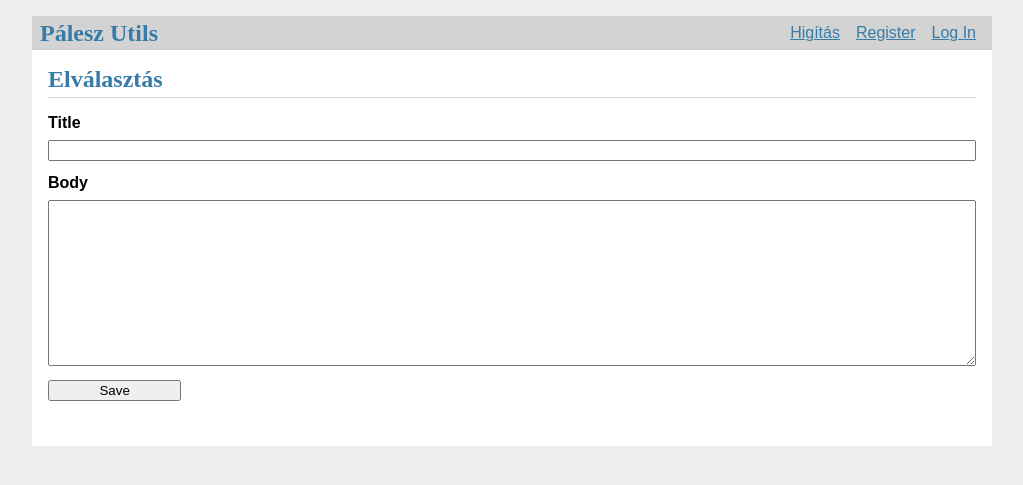
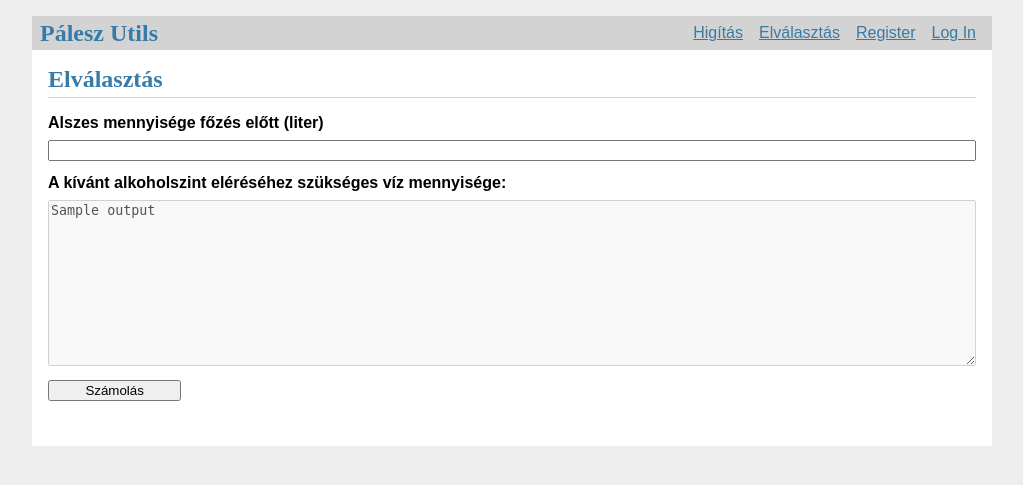
Before and after one commit to richard-oliver-legendi-epam/palesz-utils, a Flask app: template flaskr/templates/util/partitioning.html in a window 1280 px wide. Shown: the top 485 px of the page, without its empty margins (128-1151 px from the left). Run offline with Flask 3, Linux system fonts and the light colour scheme; the template is opened without the code that fills it: most values are stand-ins (such as "Sample title", 1, 10 or a date in 2020).

Commit message:
Adding skeleton for partitioning

```diff
--- a/flaskr/templates/base.html
+++ b/flaskr/templates/base.html
@@ -5,6 +5,7 @@
   <h1>Pálesz Utils</h1>
   <ul>
     <li><a href="{{ url_for('util.dilution') }}">Higítás</a>
+    <li><a href="{{ url_for('util.partitioning') }}">Elválasztás</a>
 
 
     {% if g.user %}
--- a/flaskr/templates/util/partitioning.html
+++ b/flaskr/templates/util/partitioning.html
@@ -6,10 +6,12 @@
 
 {% block content %}
   <form method="post">
-    <label for="title">Title</label>
-    <input name="title" id="title" value="{{ request.form['title'] }}" required>
-    <label for="body">Body</label>
-    <textarea name="body" id="body">{{ request.form['body'] }}</textarea>
-    <input type="submit" value="Save">
+    <label for="volume">Alszes mennyisége főzés előtt (liter)</label>
+    <input type="number" name="volume" id="volume" value="{{ request.form['volume'] }}" required>
+
+    <label for="output">A kívánt alkoholszint eléréséhez szükséges víz mennyisége:</label>
+    <textarea name="output" id="output" disabled="disabled">{{ output }}</textarea>
+
+    <input type="submit" value="Számolás">
   </form>
 {% endblock %}
```
